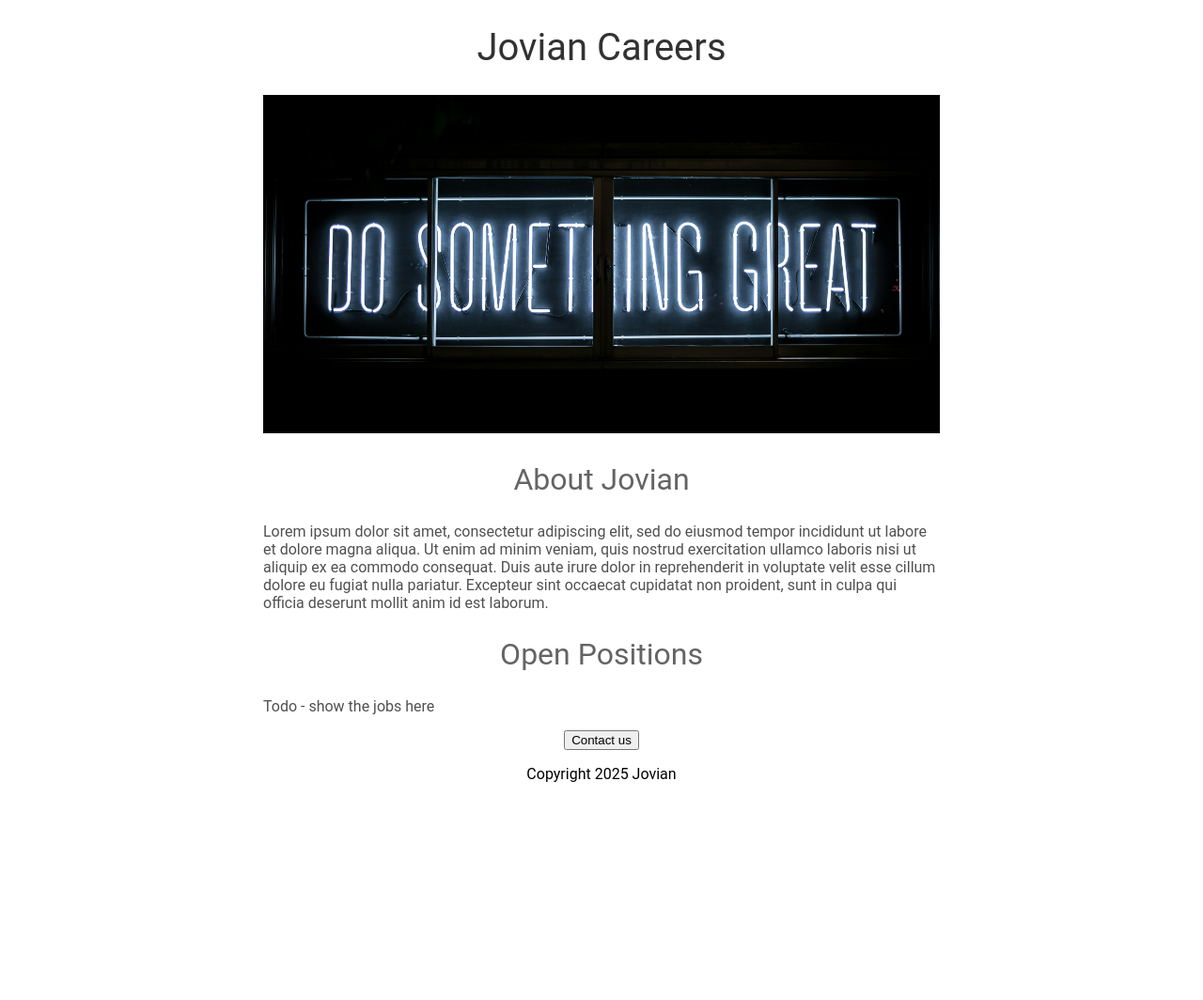
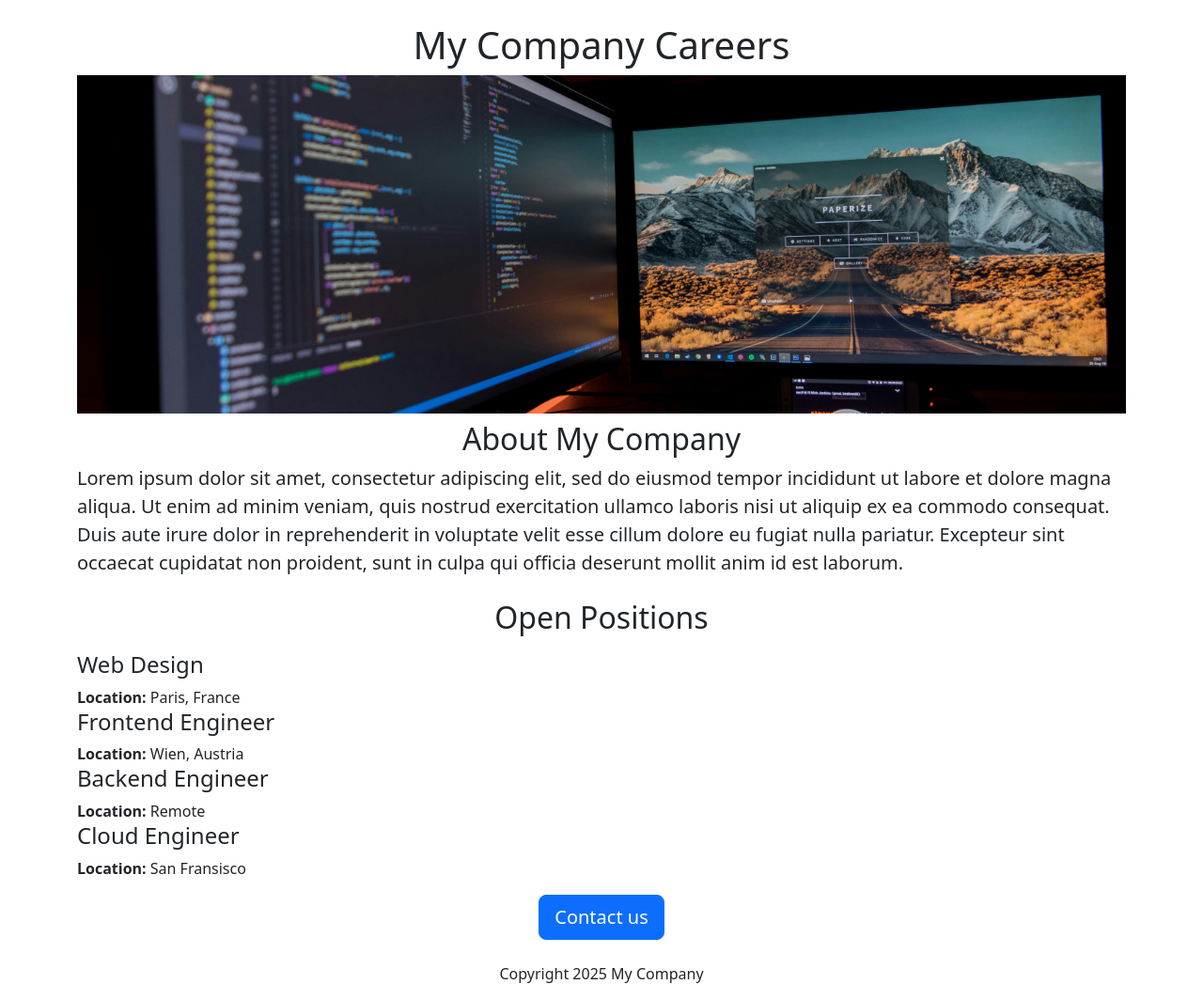
Before and after one commit to marcel1520/Flask-Website-exercise, a Flask app: page / in a window 1280 px wide. Shown: the whole page at 94% size. Before the commit the page ends 832 px from the top, so only its background shows below. Run offline with Flask 3, Linux system fonts and the light colour scheme.

Commit message:
committing changes

```diff
--- a/app.py
+++ b/app.py
@@ -4,9 +4,36 @@ from flask import Flask, render_template
 app = Flask(__name__)
 
 
+JOBS = [
+    {
+        'id': 1,
+        'title': 'Web Design',
+        'location': "Paris, France",
+        'salary': "€100000"
+    },
+{
+        'id': 2,
+        'title': 'Frontend Engineer',
+        'location': "Wien, Austria",
+        'salary': "€90000"
+    },
+{
+        'id': 3,
+        'title': 'Backend Engineer',
+        'location': "Remote",
+        'salary': "€110000"
+    },
+{
+        'id': 4,
+        'title': 'Cloud Engineer',
+        'location': "San Fransisco",
+        'salary': "$120000"
+    },
+]
+
 @app.route("/")
 def home():
-    return render_template("home.html")
+    return render_template("home.html", jobs=JOBS, company_name="My Company")
 
 
 if __name__ == "__main__":
--- a/templates/home.html
+++ b/templates/home.html
@@ -2,52 +2,39 @@
 <html lang="en">
 <head>
     <meta charset="UTF-8">
-    <title>Jovian Careers</title>
+    <title>My Company Careers</title>
+    <meta charset="utf-8">
+    <meta name="viewport" content="width=device-width, initial-scale=1">
+    <link href="https://cdn.jsdelivr.net/npm/bootstrap@5.3.5/dist/css/bootstrap.min.css" rel="stylesheet" integrity="sha384-SgOJa3DmI69IUzQ2PVdRZhwQ+dy64/BUtbMJw1MZ8t5HZApcHrRKUc4W0kG879m7" crossorigin="anonymous">
     <style>
-        h1 {
-            font-size: 40px;
-            font-family: Roboto;
-            font-weight: normal;
-            text-align: center;
-            color: rgb(50, 50, 50);
-        }
         #banner {
-            width: 100%;
             height: 360px;
             object-fit: cover;
-        }
-        h2 {
-            font-family: Roboto;
-            font-size: 32px;
-            color: rgb(100, 100, 100);
-            text-align: center;
-            font-weight: normal;
-        }
-        p {
-            font-family: Roboto;
-        }
-        #container {
-            max-width: 720px;
-            margin: 0 auto;
-        }
-
-        .bodytext {
-            font-family: Roboto;
-            color: rgb(80, 80, 80);
+            width: 100%;
         }
     </style>
 </head>
 <body>
-    <div id="container">
-        <h1>Jovian Careers</h1>
-        <img id="banner" src="http://127.0.0.1:5001/static/banner.jpg" height="320">
-        <h2>About Jovian</h2>
-        <p class="bodytext">Lorem ipsum dolor sit amet, consectetur adipiscing elit, sed do eiusmod tempor incididunt ut labore et dolore magna aliqua. Ut enim ad minim veniam, quis nostrud exercitation ullamco laboris nisi ut aliquip ex ea commodo consequat. Duis aute irure dolor in reprehenderit in voluptate velit esse cillum dolore eu fugiat nulla pariatur. Excepteur sint occaecat cupidatat non proident, sunt in culpa qui officia deserunt mollit anim id est laborum.</p>
-        <h2>Open Positions</h2>
-        <p class="bodytext">Todo - show the jobs here</p>
-        <div style="text-align:center;">
-            <button>Contact us</button>
-            <p>Copyright 2025 Jovian</p>
+    <div class="container">
+        <h1 class="text-center mt-2 mt-4" >
+            {{ company_name }} Careers</h1>
+        <img class="img-fluid" id="banner" src="http://127.0.0.1:5001/static/banner.jpg" height="320">
+        <h2 class="text-center mt-2">About {{ company_name }}</h2>
+        <p class="lead">Lorem ipsum dolor sit amet, consectetur adipiscing elit, sed do eiusmod tempor incididunt ut labore et dolore magna aliqua. Ut enim ad minim veniam, quis nostrud exercitation ullamco laboris nisi ut aliquip ex ea commodo consequat. Duis aute irure dolor in reprehenderit in voluptate velit esse cillum dolore eu fugiat nulla pariatur. Excepteur sint occaecat cupidatat non proident, sunt in culpa qui officia deserunt mollit anim id est laborum.</p>
+        <h2 class="text-center mt-2 mt-4">Open Positions</h2>
+        <p>
+            <div>
+            {% for job in jobs %}
+                <div>
+                <h4>{{job['title']}}</h4>
+                    <div><b>Location:</b> {{job['location']}}</div>
+                </div>
+            {% endfor %}
+            </div>
+        </p>
+        <div class="text-center">
+            <button class="btn btn-primary btn-lg">Contact us</button>
+            <p class="mt-4">Copyright 2025 {{company_name}}</p>
         </div>
     </div>
 </body>
```
Also changed, not shown: static/banner.jpg, static/banner1.jpg (added).
